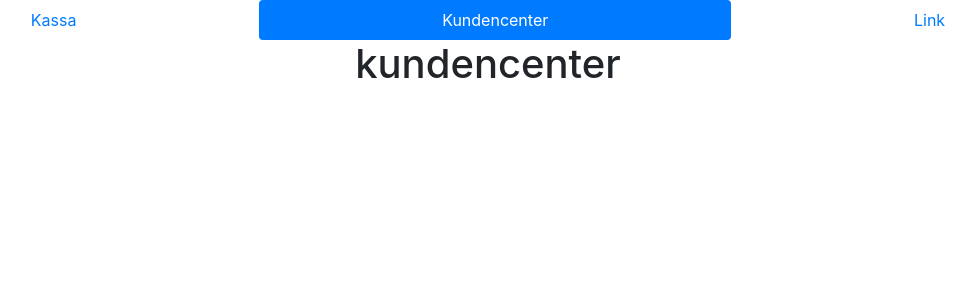
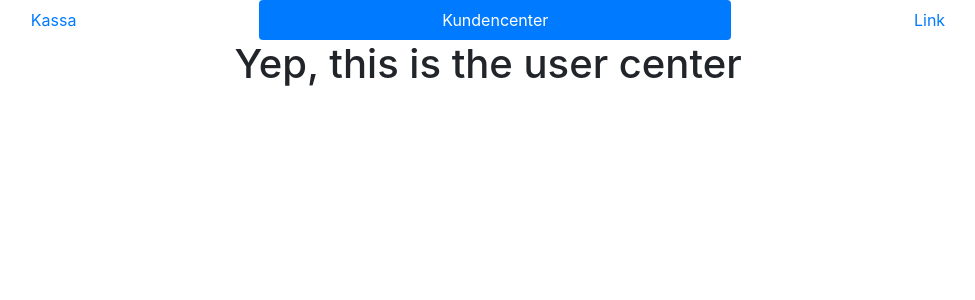
Before and after one commit to fellinger-schule/jpa4-frontend, a React (Create React App) app: page / in a window 1280 px wide. Both pictures are taken after a click on the link "Kundencenter". Shown: the top 300 px of the page, without its empty margins (152-1127 px from the left). Built offline with nearby package versions, Linux system fonts and the light colour scheme.

Commit message:
added customer center component

```diff
--- a/src/App.tsx
+++ b/src/App.tsx
@@ -3,6 +3,7 @@ import logo from './logo.svg';
 import './App.css';
 
 import 'bootstrap/dist/css/bootstrap.min.css';
+import { CustomerCenter } from './components/CustomerCenter';
 
 function TabContent(props:any) {
 	switch(props.tabName) {
@@ -11,10 +12,11 @@ function TabContent(props:any) {
 			break;
 		}
 		case "kundencenter": {
-			return <h1>kundencenter</h1>;
+			return <CustomerCenter />;
 			break;
 		}
 		default:
+			//we shouldnt ever be here
 			return <h1>???</h1>;
 			break;
 	}
--- /dev/null
+++ b/src/components/CustomerCenter.tsx
@@ -0,0 +1,9 @@
+import React, {Component} from 'react';
+
+export class CustomerCenter extends Component {
+    render() {
+        return(
+            <h1>Yep, this is the user center</h1>
+        )
+    }
+}
```
Also changed, not shown: src/assets/fa_usericon.png (added).
